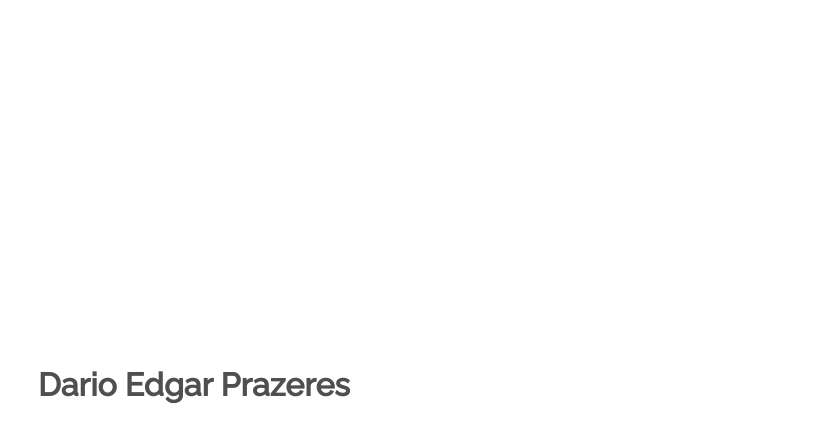
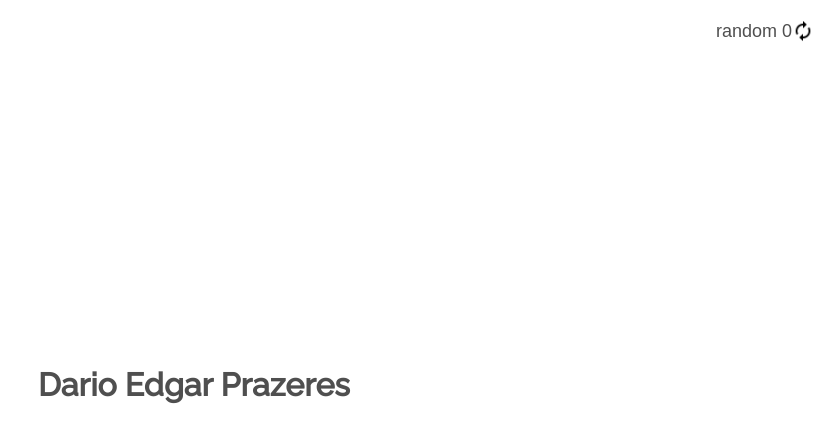
Before and after one commit to DarioPrazeres/quote-generator, a React (Create React App) app: page / in a window 1280 px wide. Shown: the top 442 px of the page, without its empty margins (446-1280 px from the left). Built offline with nearby package versions, Linux system fonts and the light colour scheme.

Commit message:
update state

```diff
--- a/src/App.js
+++ b/src/App.js
@@ -1,10 +1,20 @@
-import React from 'react';
+import React, { createContext } from 'react';
+import { useState } from 'react';
+import RandomButton from './components/RandomButton';
 import './App.css';
 
-export default function App(){
-    return (
+const ContContext = createContext();
+export default function App() {
+
+  const [cont, setCont] = useState(0);
+  console.log(cont)
+  return (
+    <ContContext.Provider value={{ cont, setCont }}>
       <div className="App">
+        <RandomButton cont={cont} setCont={setCont} />
         <h1>Dario Edgar Prazeres</h1>
       </div>
-    );
+    </ContContext.Provider>
+  );
 }
+export {ContContext}
--- /dev/null
+++ b/src/components/RandomButton.js
@@ -0,0 +1,31 @@
+import React from "react";
+import updateIcon from "../img/updateIcon.png"
+import { useContext } from "react";
+import { ContContext } from "../App";
+
+export default function RandomButton(){
+    const {cont, setCont} = useContext(ContContext);
+    return (
+        <button className="btn-random" onClick={()=>{
+          setCont((c)=> c = numberRandom())
+          //display('text');
+        }}>
+            <p>random {cont}</p>
+            <img className="iconUpdate" src={updateIcon} alt="icon of update"/>
+        </button>
+    )
+}
+
+function numberRandom(){
+    return Math.floor(Math.random()*1643);
+}
+function display(value){
+    const allText = document.querySelector('div.all-text');
+    const authorQuote = document.querySelector('div.main');
+    const nameAuthor = document.querySelector('h5.nameAuthor');
+    switch(value){
+        case 'text': authorQuote.style.display ='block';allText.style.display = 'none'; nameAuthor.style.display = 'none'; break;
+        case 'texts': authorQuote.style.display ='none';allText.style.display = 'block'; nameAuthor.style.display = 'block'; break;
+    }
+}
+export { display}
```
Also changed, not shown: src/img/trent.png (added), src/img/updateIcon.png (added).
